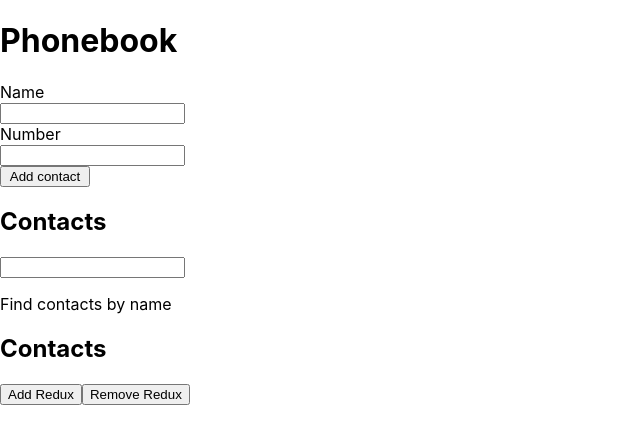
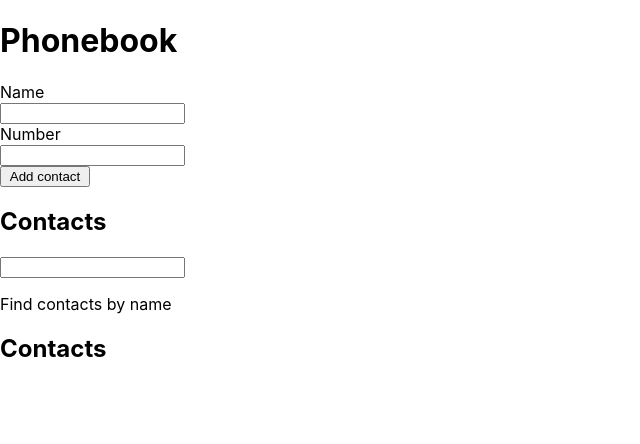
Before and after one commit to Artemon-x58/goit-react-hw-03-phonebook, a React (Create React App) app: page / in a window 1280 px wide. Shown: the top 444 px of the page, without its empty margins (0-640 px from the left). Built offline with nearby package versions, Linux system fonts and the light colour scheme.

Commit message:
vannila redux

```diff
--- a/package.json
+++ b/package.json
@@ -5,6 +5,7 @@
   "homepage": "https://Artemon-x58.github.io/goit-react-hw-06-phonebook/",
   "dependencies": {
     "@redux-devtools/extension": "^3.2.5",
+    "@reduxjs/toolkit": "^1.9.5",
     "@testing-library/jest-dom": "^5.16.3",
     "@testing-library/react": "^12.1.4",
     "@testing-library/user-event": "^13.5.0",
@@ -14,7 +15,6 @@
     "react-dom": "^18.1.0",
     "react-redux": "^8.1.2",
     "react-scripts": "5.0.1",
-    "redux": "^4.2.1",
     "styled-components": "^6.0.7",
     "web-vitals": "^2.1.3"
   },
--- a/src/components/App.js
+++ b/src/components/App.js
@@ -1,77 +1,17 @@
-import React, { useEffect, useState } from 'react';
+import React from 'react';
 import { ContactsList } from './ContactsList/ContsctsList';
 import { FormComponent } from './Form/Form';
-import { nanoid } from 'nanoid/non-secure';
+
 import { Filter } from './Filter/Filter';
-import { useDispatch } from 'react-redux';
-import { contactsFromLocalStorage } from './redux/store';
-import { addContactRedux, removeContactRedux } from './redux/contactsSlice';
 
 export const App = () => {
-  const [contacts, setContacts] = useState(() => {
-    const contacts = localStorage.getItem('contacts');
-    const parsedContacts = JSON.parse(contacts);
-    return parsedContacts || [];
-  });
-
-  const dispatch = useDispatch();
-
-  const [filter, setFilter] = useState('');
-  useEffect(() => {
-    if (contactsFromLocalStorage().length === 0) {
-      localStorage.removeItem('contacts');
-      return;
-    }
-    localStorage.setItem(
-      'contacts',
-      JSON.stringify(contactsFromLocalStorage())
-    );
-  }, []);
-
-  const filterContacts = newFilter => setFilter(newFilter);
-  const getFilterAddContact = () =>
-    contacts.filter(contact =>
-      contact.name.toLowerCase().includes(filter.toLowerCase())
-    );
-  const deleteContact = id => {
-    dispatch(removeContactRedux(id));
-    const updatedContacts = contactsFromLocalStorage().filter(
-      contact => contact.id !== id
-    );
-    localStorage.setItem('contacts', JSON.stringify(updatedContacts));
-  };
-
-  const handleAddContact = (name, number) => {
-    const contactExists = contactsFromLocalStorage().some(
-      contact => contact.name.toLowerCase() === name.toLowerCase()
-    );
-
-    if (contactExists) {
-      alert(`${name} is already in contacts`);
-      return;
-    }
-
-    const newContact = {
-      id: nanoid(),
-      name: name,
-      number: number,
-    };
-
-    const updatedContacts = [...contactsFromLocalStorage(), newContact];
-    localStorage.setItem('contacts', JSON.stringify(updatedContacts));
-    dispatch(addContactRedux(nanoid(), name, number));
-  };
-
   return (
     <div>
       <h1>Phonebook</h1>
-      <FormComponent addContact={handleAddContact} />
+      <FormComponent />
       <h2>Contacts</h2>
-      <Filter onChange={filterContacts} />
-      <ContactsList
-        contactsState={getFilterAddContact()}
-        deleteContact={deleteContact}
-      />
+      <Filter />
+      <ContactsList />
     </div>
   );
 };
--- a/src/components/ContactsList/ContsctsList.js
+++ b/src/components/ContactsList/ContsctsList.js
@@ -1,32 +1,46 @@
-import React from 'react';
+import React, { useEffect } from 'react';
 import PropTypes from 'prop-types';
 import { List, Title } from './ContactsList.styled';
 import { ListItem } from 'components/ListItem/ListItem';
 import { useDispatch, useSelector } from 'react-redux';
-import {
-  addContactRedux,
-  removeContactRedux,
-} from 'components/redux/contactsSlice';
+import { removeContact } from '../redux/contactsSlice';
+import { contactsFromLocalStorage } from '../redux/contactsSlice';
 
-export const ContactsList = ({ deleteContact }) => {
+export const ContactsList = () => {
+  useEffect(() => {
+    if (contactsFromLocalStorage().length === 0) {
+      localStorage.removeItem('contacts');
+      return;
+    }
+    localStorage.setItem(
+      'contacts',
+      JSON.stringify(contactsFromLocalStorage())
+    );
+  }, []);
+  const filterStore = useSelector(state => state.filter);
+
+  const dispatch = useDispatch();
+
   const listState = useSelector(state => state.contacts);
 
-  const dispatch = useDispatch();
+  const filterSelecter = listState.filter(contact =>
+    contact.name.toLowerCase().includes(filterStore.toLowerCase())
+  );
+
+  const deleteContact = id => {
+    dispatch(removeContact(id));
+    const updatedContacts = contactsFromLocalStorage().filter(
+      contact => contact.id !== id
+    );
+    localStorage.setItem('contacts', JSON.stringify(updatedContacts));
+  };
+
   return (
     <>
       <Title>Contacts</Title>
-      <button
-        onClick={() => dispatch(addContactRedux('12', 'Anton', '124124124'))}
-      >
-        Add Redux
-      </button>
-      <button
-        onClick={() => dispatch(removeContactRedux('GAXYKs-8dtxQuMboKyK_F'))}
-      >
-        Remove Redux
-      </button>
+
       <List>
-        {listState.map(contact => (
+        {filterSelecter.map(contact => (
           <ListItem
             key={contact.id}
             contact={contact}
@@ -38,13 +52,13 @@ export const ContactsList = ({ deleteContact }) => {
   );
 };
 
-ContactsList.propTypes = {
-  contactsState: PropTypes.arrayOf(
-    PropTypes.shape({
-      id: PropTypes.string.isRequired,
-      name: PropTypes.string.isRequired,
-      number: PropTypes.string.isRequired,
-    })
-  ).isRequired,
-  deleteContact: PropTypes.func.isRequired,
-};
+// ContactsList.propTypes = {
+//   contactsState: PropTypes.arrayOf(
+//     PropTypes.shape({
+//       id: PropTypes.string.isRequired,
+//       name: PropTypes.string.isRequired,
+//       number: PropTypes.string.isRequired,
+//     })
+//   ).isRequired,
+//   deleteContact: PropTypes.func.isRequired,
+// };
--- a/src/components/Filter/Filter.js
+++ b/src/components/Filter/Filter.js
@@ -1,16 +1,20 @@
 import React from 'react';
 import PropTypes from 'prop-types';
 import { InputFilter, Text } from './Filter.styled';
+import { useDispatch } from 'react-redux';
+import { addFilter } from 'components/redux/filterSlice';
 
-export const Filter = ({ onChange }) => {
+export const Filter = () => {
+  const dispatch = useDispatch();
+
   return (
     <>
-      <InputFilter onChange={e => onChange(e.target.value)} />
+      <InputFilter onChange={e => dispatch(addFilter(e.target.value))} />
       <Text>Find contacts by name</Text>
     </>
   );
 };
 
-Filter.propTypes = {
-  onChange: PropTypes.func.isRequired,
-};
+// Filter.propTypes = {
+//   onChange: PropTypes.func.isRequired,
+// };
--- a/src/components/Form/Form.js
+++ b/src/components/Form/Form.js
@@ -2,16 +2,41 @@ import React from 'react';
 import PropTypes from 'prop-types';
 import { Btn, Form, Input, Label } from './Form.styled';
 import { nanoid } from 'nanoid/non-secure';
+import { contactsFromLocalStorage } from '../redux/contactsSlice';
+import { useDispatch } from 'react-redux';
+import { addContact } from '../redux/contactsSlice';
 
 const idName = nanoid();
 const idNumber = nanoid();
 
-export const FormComponent = ({ addContact }) => {
+export const FormComponent = () => {
+  const dispatch = useDispatch();
+  const handleAddContact = (name, number) => {
+    const contactExists = contactsFromLocalStorage().some(
+      contact => contact.name.toLowerCase() === name.toLowerCase()
+    );
+
+    if (contactExists) {
+      alert(`${name} is already in contacts`);
+      return;
+    }
+
+    const newContact = {
+      id: nanoid(),
+      name: name,
+      number: number,
+    };
+
+    const updatedContacts = [...contactsFromLocalStorage(), newContact];
+    localStorage.setItem('contacts', JSON.stringify(updatedContacts));
+    dispatch(addContact(nanoid(), name, number));
+  };
+
   const getNameAndNumber = e => {
     const number = e.currentTarget.number.value;
     const name = e.currentTarget.name.value;
     e.preventDefault();
-    addContact(name, number);
+    handleAddContact(name, number);
     e.currentTarget.reset();
   };
   return (
@@ -43,6 +68,6 @@ export const FormComponent = ({ addContact }) => {
   );
 };
 
-FormComponent.propTypes = {
-  addContact: PropTypes.func.isRequired,
-};
+// FormComponent.propTypes = {
+//   addContact: PropTypes.func.isRequired,
+// };
--- a/src/components/redux/contactsSlice.js
+++ b/src/components/redux/contactsSlice.js
@@ -1,6 +1,12 @@
-export const addContactRedux = (id, name, number) => {
+export const contactsFromLocalStorage = () => {
+  const contacts = localStorage.getItem('contacts');
+  const parsedContacts = JSON.parse(contacts);
+  return parsedContacts || [];
+};
+
+export const addContact = (id, name, number) => {
   return {
-    type: 'contacts/addContactRedux',
+    type: 'contacts/addContact',
     payload: {
       id,
       name,
@@ -9,11 +15,22 @@ export const addContactRedux = (id, name, number) => {
   };
 };
 
-export const removeContactRedux = id => {
+export const removeContact = id => {
   return {
-    type: 'contacts/removeContactRedux',
+    type: 'contacts/removeContact',
     payload: {
       id: id,
     },
   };
 };
+
+export const contactsReducer = (state = contactsFromLocalStorage(), action) => {
+  switch (action.type) {
+    case 'contacts/addContact':
+      return [...state, action.payload];
+    case 'contacts/removeContact':
+      return state.filter(contact => contact.id !== action.payload.id);
+    default:
+      return state;
+  }
+};
--- a/src/components/redux/filterSlice.js
+++ b/src/components/redux/filterSlice.js
@@ -0,0 +1,15 @@
+export const filterReducer = (state = '', action) => {
+  switch (action.type) {
+    case 'filter/addFilter':
+      return action.payload;
+    default:
+      return state;
+  }
+};
+
+export const addFilter = newFilter => {
+  return {
+    type: 'filter/addFilter',
+    payload: newFilter,
+  };
+};
--- a/src/components/redux/store.js
+++ b/src/components/redux/store.js
@@ -1,27 +1,11 @@
 import { combineReducers, createStore } from 'redux';
 import { devToolsEnhancer } from '@redux-devtools/extension';
-
-export const contactsFromLocalStorage = () => {
-  const contacts = localStorage.getItem('contacts');
-  const parsedContacts = JSON.parse(contacts);
-  return parsedContacts || [];
-};
-
-const contactsReducer = (state = contactsFromLocalStorage(), action) => {
-  console.log(state);
-  switch (action.type) {
-    case 'contacts/addContactRedux':
-      return [...state, action.payload];
-    case 'contacts/removeContactRedux':
-      return state.filter(contact => contact.id !== action.payload.id);
-    default:
-      return state;
-  }
-};
+import { contactsReducer } from './contactsSlice';
+import { filterReducer } from './filterSlice';
 
 const rootReducer = combineReducers({
   contacts: contactsReducer,
-  // filter: filterReducer,
+  filter: filterReducer,
 });
 
 const enhancer = devToolsEnhancer();
```
Also changed, not shown: 1 other file (tests, documents, lock files or other folders).
